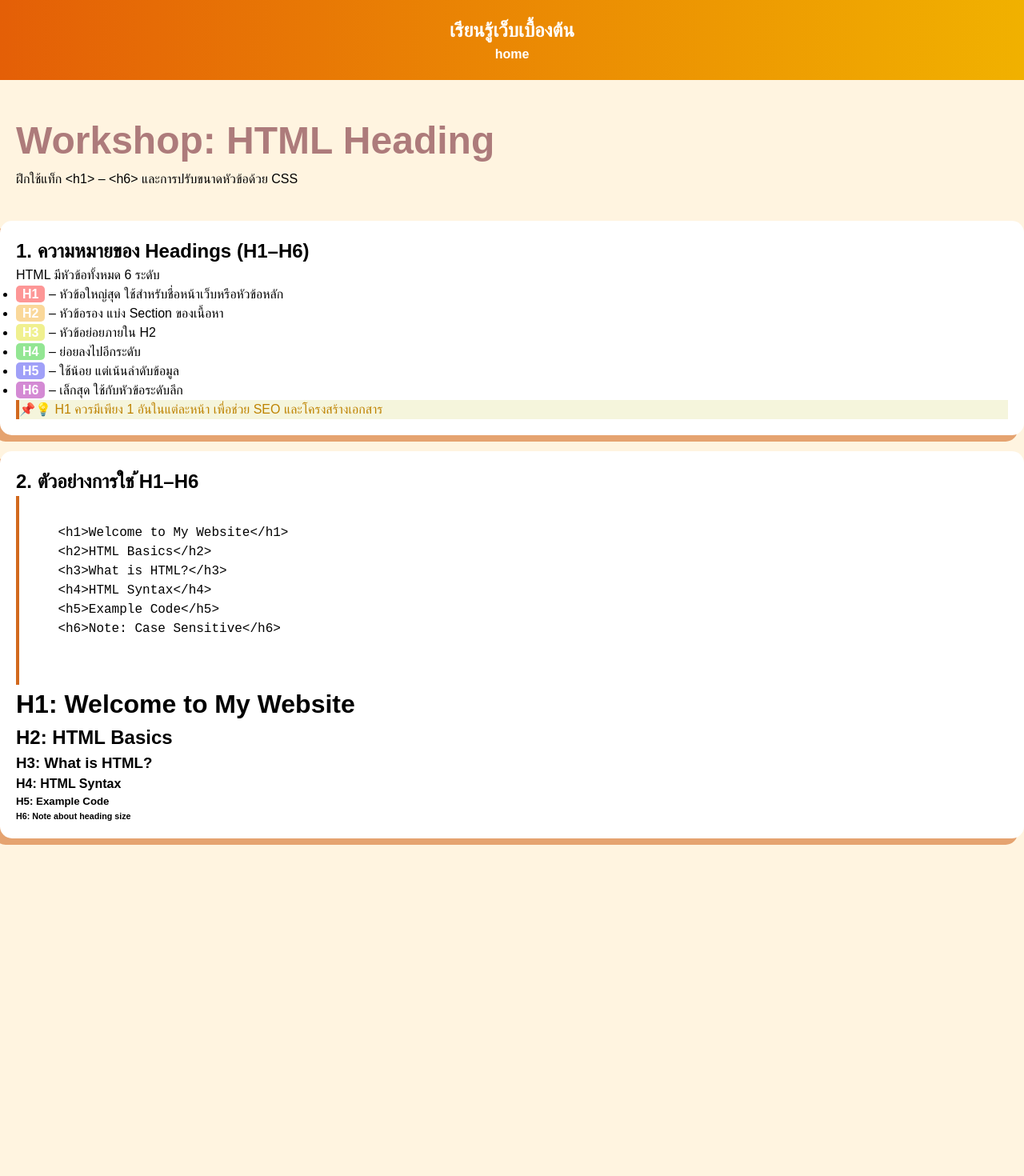
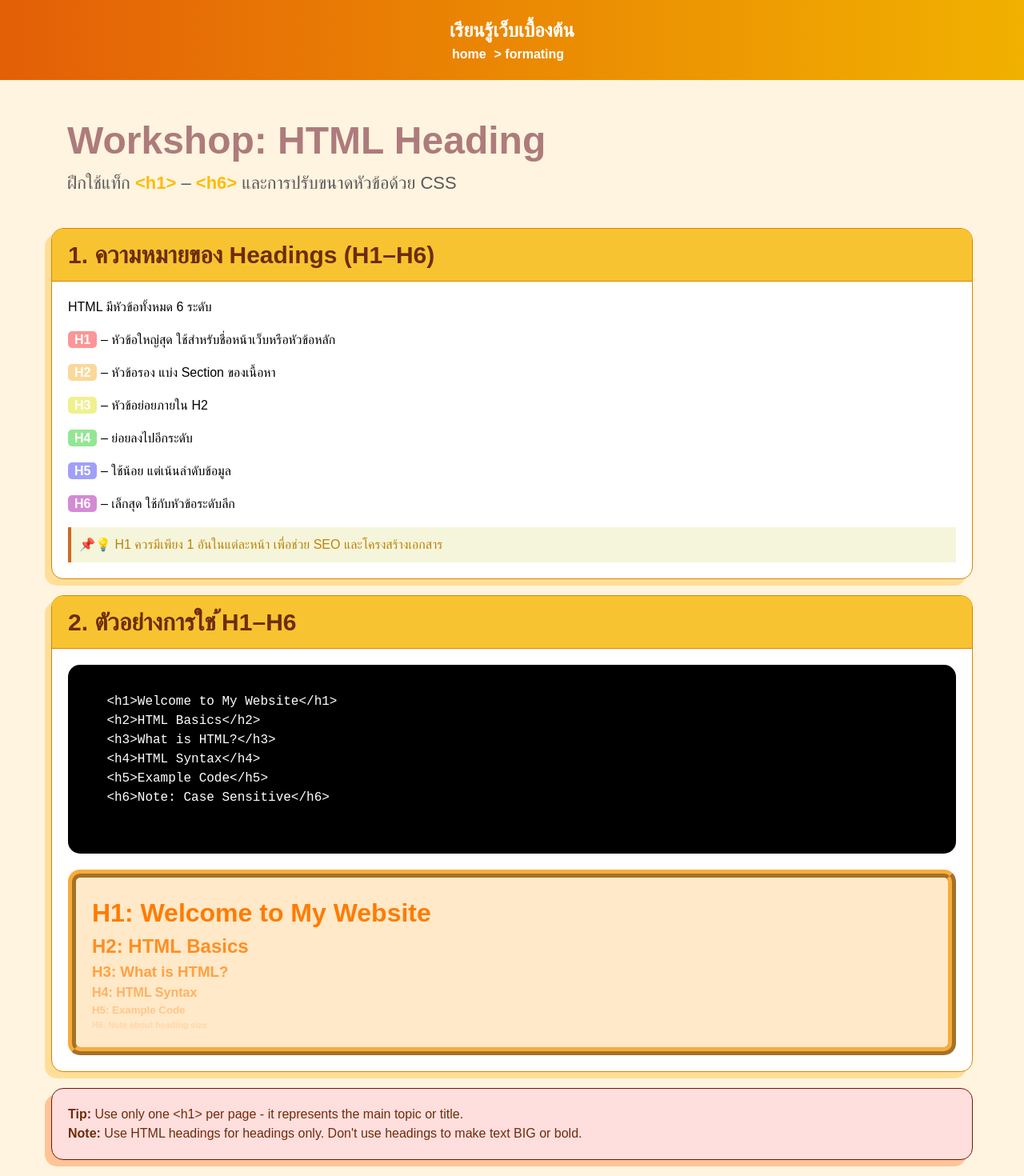
Before and after one commit to thapthep/Web1-684259038, a plain HTML site: page w03-02-heading.html in a window 1280 px wide. Shown: the whole page at 80% size. Before the commit the page ends 1068 px from the top, so only its background shows below. Drawn offline with Linux system fonts and the light colour scheme.

Commit message:
home-work

```diff
--- /dev/null
+++ b/css/w04-formating.css
@@ -0,0 +1,97 @@
+* {
+    box-sizing: border-box;
+    margin: 0;
+    padding: 0;
+}
+body {
+    font-family: Arial, Helvetica, sans-serif;
+    background-color: #ffce8841;
+    line-height: 1.5;
+}
+
+
+footer,
+.tip-box{
+    border: 3px ridge #ec9017;
+    background-color: #f7e3e3;
+    margin: 20px;
+    padding: 20px;
+}
+.brand-icon img {
+    width: 70px;
+    height: 70px;
+    margin-right: 15px;
+    border-radius: 100%;
+    background-color: #00000073;
+    border: 7px ridge #8f4012;
+}
+.brand-text p{
+    font-size: 14px;
+}
+nav a {
+    color: #ffffff;
+    text-decoration: none;
+    list-style-type: none;
+    margin-left: 20px;
+}
+nav a:hover {
+    color: #500092;
+    text-decoration: underline;
+}
+.container{
+    max-width: 1800px;
+    width: 90%;
+    margin: 0 auto;
+    padding: 20px;
+    background-color: #ff9900;
+}
+header {
+    background: linear-gradient(to right, #e45f07,#f1b100);
+    color: #ffffff;
+    padding: 20px;
+    display: flex;
+    justify-content: space-between;
+    align-items: center;
+}
+.brand {
+    display: flex;
+    align-items: center;
+}
+.hero {
+    width: 90%;
+    margin: 0px auto;
+    padding: 20px;
+    display: flex;
+    align-items: center;
+
+}
+.hero-icon {
+    color: #ffffff;
+    font-size: 50px;
+    font-weight: bold;
+    background-color: #fc8f01;
+    border-radius: 15%;
+    margin-right: 20px;
+}
+
+.card-grid {
+    display: grid;
+    grid-template-columns: repeat(auto-fit, minmax(3px, 1fr));
+    background-color: #ffb121;
+}
+.card{
+    border: 3px ridge #ec9017;
+    background-color: #f7e3e3;
+    margin: 20px;
+
+}
+.card-header {
+    background-color: #f8c330;
+    color: #6d2d08;
+    font-weight: bold;
+    font-size: 20px;
+    padding: 10px 20px;
+}
+.card p{
+    padding: 10px 20px;
+}
--- a/w03-02-heading.html
+++ b/w03-02-heading.html
@@ -26,35 +26,63 @@
             color: #ffffff;
             text-decoration: none;
             font-weight: bold;
+            margin-right: 10px;
         }
         .container{
             max-width: 1350px;
             margin:auto;
+            width: 90%;
         }
+
         .hero {
             padding: 40px 20px;
         }
-        .text-title{
+
+
+        .hero h1{
             color: #ad7b7b;
             font-size: 48px;
             /*text-align: center;*/
         }
+
+        .hero p{
+            color: #5c5757;
+            font-size: 22px;
+        }
+
+        .tag-color {
+            color: #ffbb00;
+            font-weight: bold;
+        }
+
+
         .text-center{
             text-align: center;
         }
+
         .card {
             background-color: #ffffff;
+            border-radius: 15px;
+            box-shadow: -8px 8px 0px  rgba(255, 174, 0, 0.322);
+            margin-bottom: 20px;
+            overflow: hidden;
+            border: 1px solid #da8300;
+        }
+        .card-header {
+            background-color: #f8c330;
+            color: #6d2d08;
+            font-weight: bold;
+            font-size: 20px;
+            padding: 10px 20px;
+            border-bottom: 1px solid #da8300;
+        }
+        .card-body {
             padding: 20px;
-            border-radius: 15px;
-            box-shadow: -8px 8px 0px  rgba(210, 105, 30, 0.575);
-            margin-bottom: 20px;
         }
-        pre {
-            background-color: #ffffff;
-            border-left: 4px solid chocolate;
-            padding: 10px;
-            font-size: 16px;
-        }
+
+        .card-margin-bt{margin-bottom: 17px;}
+
+
         .label{
             color: #ffffff;
             padding: 2px 8px;
@@ -67,44 +95,86 @@
         .h4-label{background-color: rgb(147, 230, 147);}
         .h5-label{background-color: rgb(160, 160, 248);}
         .h6-label{background-color: rgb(212, 138, 212);}
+
+        pre {
+            background-color: #000000;
+            border-radius: 15px;
+            padding: 10px;
+            color: #ffffff;
+            font-size: 16px;
+        }
+        .text-shade {
+            background-color: #ffe9c8;
+            border-radius: 15px;
+            padding: 20px;
+            margin-top: 20px;
+            border: 10px ridge #f8ac3b;  /*soil ไม่เฟี้ยว ridge เฟียสกว่า*/
+        }
+        .text-shade h1{color: #ff7b00;}
+        .text-shade h2{color: #ff7b00d2;}
+        .text-shade h3{color: #ff7b00a9;}
+        .text-shade h4{color: #ff7b0081;}
+        .text-shade h5{color: #ff7b0050;}
+        .text-shade h6{color: #ff7b0028;}
+
         .note {
             color: #be8200;
             background-color: beige;
+            padding: 10px;
         }
+
         .note::before {
             content:"📌";
+        }
+
+        .tipbox {
+            background-color: #ffdede;
+            border-radius: 15px;
+            box-shadow: -8px 8px 0px  rgba(255, 94, 0, 0.322);
+            margin-bottom: 20px;
+            padding: 20px;
+            color: #6d2d08;
+            border: 1px solid #721700;
         }
 
     </style>
 </head>
 
 <body>
+    <!-- Header -->
     <section class="header">
         <h1>เรียนรู้เว็บเบื้องต้น</h1>
-        <a href="index.html">home</a>
+        <a href="index.html">home</a><a href="w04-01-formating.html">&gt; formating</a>
     </section>
-
+    <!-- card -->
     <div class="container">
         <div class="hero">
-            <h1  class="text-title">Workshop: HTML Heading </h1>
-            <p >ฝึกใช้แท็ก
-            &lt;h1> – &lt;h6> และการปรับขนาดหัวข้อด้วย CSS </p>
+            <h1>Workshop: HTML Heading </h1>
+            <p >ฝึกใช้แท็ก<span class="tag-color"> &lt;h1></span> – <span class="tag-color">&lt;h6></span> และการปรับขนาดหัวข้อด้วย CSS </p>
         </div>
         <div class="card">
+            <div class="card-header">
                 <h2>1. ความหมายของ Headings (H1–H6)</h2>
-            <p>HTML มีหัวข้อทั้งหมด 6 ระดับ</p>
-            <ul>
-                <li><span class="label h1-label">H1</span> – หัวข้อใหญ่สุด ใช้สำหรับชื่อหน้าเว็บหรือหัวข้อหลัก</li>
-                <li><span class="label h2-label">H2</span> – หัวข้อรอง แบ่ง Section ของเนื้อหา</li>
-                <li><span class="label h3-label">H3</span> – หัวข้อย่อยภายใน H2</li>
-                <li><span class="label h4-label">H4</span> – ย่อยลงไปอีกระดับ</li>
-                <li><span class="label h5-label">H5</span> – ใช้น้อย แต่เน้นลำดับข้อมูล</li>
-                <li><span class="label h6-label">H6</span> – เล็กสุด ใช้กับหัวข้อระดับลึก</li>
-            </ul>
+            </div>
+            <div class="card-body">
+                <p class="card-margin-bt">HTML มีหัวข้อทั้งหมด 6 ระดับ</p>
+
+                    <p class="card-margin-bt"><span class="label h1-label">H1</span> – หัวข้อใหญ่สุด ใช้สำหรับชื่อหน้าเว็บหรือหัวข้อหลัก</p>
+                    <p class="card-margin-bt"><span class="label h2-label">H2</span> – หัวข้อรอง แบ่ง Section ของเนื้อหา</p>
+                    <p class="card-margin-bt"><span class="label h3-label">H3</span> – หัวข้อย่อยภายใน H2</p>
+                    <p class="card-margin-bt"><span class="label h4-label">H4</span> – ย่อยลงไปอีกระดับ</p>
+                    <p class="card-margin-bt"><span class="label h5-label">H5</span> – ใช้น้อย แต่เน้นลำดับข้อมูล</p>
+                    <p class="card-margin-bt"><span class="label h6-label">H6</span> – เล็กสุด ใช้กับหัวข้อระดับลึก</p>
+
                 <p class="note" style="border-left: 4px solid chocolate;">💡 H1 ควรมีเพียง 1 อันในแต่ละหน้า เพื่อช่วย SEO และโครงสร้างเอกสาร</p>
             </div>
+        </div>
+    <!-- cardfooter -->
         <div class="card">
+            <div class="card-header">
                 <h2>2. ตัวอย่างการใช ้H1–H6</h2>
+            </div>
+            <div class="card-body">
                 <pre>
                 <code>
     &lt;h1&gt;Welcome to My Website&lt;/h1&gt;
@@ -115,12 +185,19 @@
     &lt;h6&gt;Note: Case Sensitive&lt;/h6&gt;
                 </code>
                 </pre>
+                    <div class="text-shade">
                         <h1>H1: Welcome to My Website</h1>
                         <h2>H2: HTML Basics</h2>
                         <h3>H3: What is HTML?</h3>
                         <h4>H4: HTML Syntax</h4>
                         <h5>H5: Example Code</h5>
                         <h6>H6: Note about heading size</h6>
+                    </div>
+            </div>
+        </div>
+        <div class="tipbox">
+            <p><strong>Tip:</strong> Use only one &lt;h1&gt; per page - it represents the main topic or title.</p>
+            <p><strong>Note:</strong> Use HTML headings for headings only. Don't use headings to make text BIG or bold.</p>
         </div>
 
     </div>
```
Also changed, not shown: index.html (+1 -0 lines), w04-01-formating.html (added, +103 -0 lines), images/brand-icon.png (added). Lines whose indentation alone changed are shown as unchanged.
